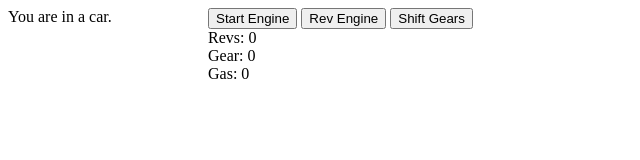
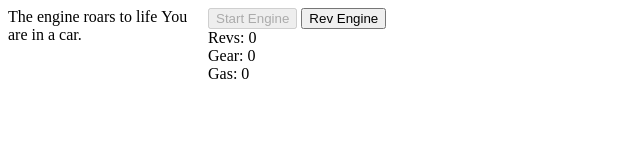
Before and after one commit to derekcormier/YoureSittingInACar, a plain HTML site: page index.html in a window 1280 px wide. Both pictures are taken after a click on the button "Start Engine". Shown: the whole page, without its empty margins (0-640 px from the left). Drawn offline with nearby package versions, Linux system fonts and the light colour scheme.

Commit message:
Fixed disabling start engine and made rev button appear only after starting the engine.

```diff
--- a/index.html
+++ b/index.html
@@ -22,7 +22,8 @@
 	var revs = 0;
 	function startEngine(){
 		$('#Content').prepend('<p>The engine roars to life</p>');
-		$('#startEngine').disabled(); <!--lookup actual way to disable-->
+		$('#startEngine').prop("disabled", true);
+		$('#rev').show();
 	}
 	function revEngine(){
 		$('#Content').prepend('<p>The engine roars loudly</p>');
@@ -41,9 +42,9 @@
 		</p>
 	</div>
 	<div id="Inputs">
-		<input id="startEngine" type="button" onclick="startEngine" value="Start Engine"/>
-		<input id="rev" type="button" onclick="revEngine()" value="Rev Engine"/>
-		<input id="shiftGears" type= "button" onclick="shiftGears()" value="Shift Gears"/>
+		<input id="startEngine" type="button" onclick="startEngine()" value="Start Engine"/>
+		<input id="rev" type="button" onclick="revEngine()" value="Rev Engine" hidden/>
+		<input id="shiftGears" type= "button" onclick="shiftGears()" value="Shift Gears" hidden/>
 	</div>
 	<div id="Resources">
 		<div>
```
